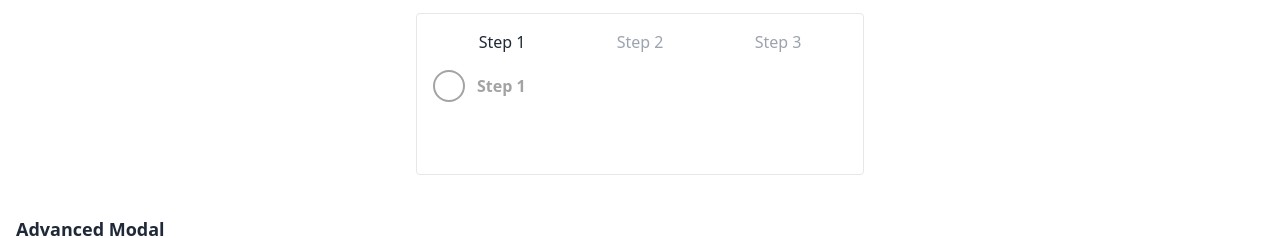
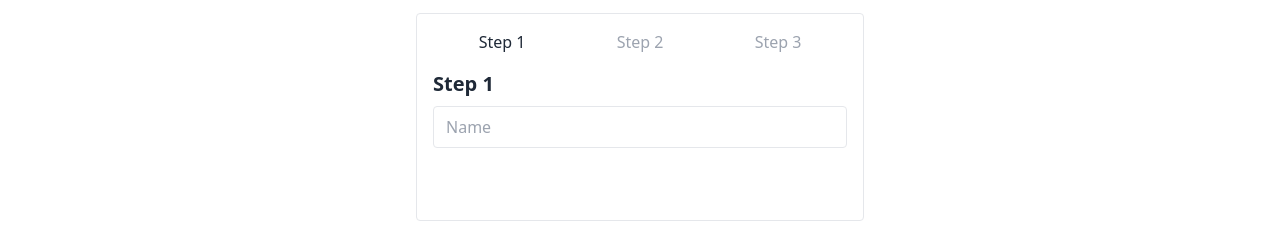
Before and after one commit to whoisni30/ui-design-system-challenge, a React (Vite) app: page / in a window 1280 px wide. Shown: the part 120-358 px from the top of the page. Built offline with nearby package versions, Linux system fonts and the light colour scheme.

Commit message:
Update Step.tsx

```diff
--- a/src/components/MultiStepWizard/Step.tsx
+++ b/src/components/MultiStepWizard/Step.tsx
@@ -1,54 +1,44 @@
-import React from "react";
+import React from 'react';
 
-export interface StepProps {
+type StepProps = {
   title: string;
-  description?: string;
-  isActive: boolean;
-  isCompleted: boolean;
-  stepNumber: number;
-  onClick?: () => void;
-}
+  content: string;
+  formData: any;
+  setFormData: (data: any) => void;
+  step: number;
+};
 
-const Step: React.FC<StepProps> = ({
-  title,
-  description,
-  isActive,
-  isCompleted,
-  stepNumber,
-  onClick,
-}) => {
+const Step = ({ title, content, formData, setFormData, step }: StepProps) => {
   return (
-    <button
-      onClick={onClick}
-      className={`flex items-center cursor-pointer focus:outline-none ${
-        isActive ? "text-primary" : "text-neutral-400"
-      }`}
-      aria-current={isActive ? "step" : undefined}
-    >
-      <div
-        className={`flex items-center justify-center w-8 h-8 rounded-full border-2
-        ${isCompleted ? "bg-primary border-primary text-white" : "border-neutral-400"}`}
-      >
-        {isCompleted ? (
-          <svg
-            className="w-5 h-5"
-            fill="none"
-            stroke="currentColor"
-            strokeWidth={3}
-            viewBox="0 0 24 24"
-            aria-hidden="true"
-          >
-            <path strokeLinecap="round" strokeLinejoin="round" d="M5 13l4 4L19 7" />
-          </svg>
-        ) : (
-          stepNumber
+    <div>
+      <h2 className="text-xl font-bold mb-2">{title}</h2>
+      <label className="block mb-2">
+        {step === 0 && (
+          <input
+            type="text"
+            placeholder="Name"
+            value={formData.name}
+            onChange={(e) => setFormData({ ...formData, name: e.target.value })}
+            className="w-full border px-3 py-2 rounded"
+          />
         )}
-      </div>
-      <div className="ml-3 text-left">
-        <p className="font-semibold">{title}</p>
-        {description && <p className="text-sm text-neutral-500">{description}</p>}
-      </div>
-    </button>
+        {step === 1 && (
+          <input
+            type="email"
+            placeholder="Email"
+            value={formData.email}
+            onChange={(e) => setFormData({ ...formData, email: e.target.value })}
+            className="w-full border px-3 py-2 rounded"
+          />
+        )}
+        {step === 2 && (
+          <div className="space-y-2">
+            <p><strong>Name:</strong> {formData.name}</p>
+            <p><strong>Email:</strong> {formData.email}</p>
+          </div>
+        )}
+      </label>
+    </div>
   );
 };
 
```
